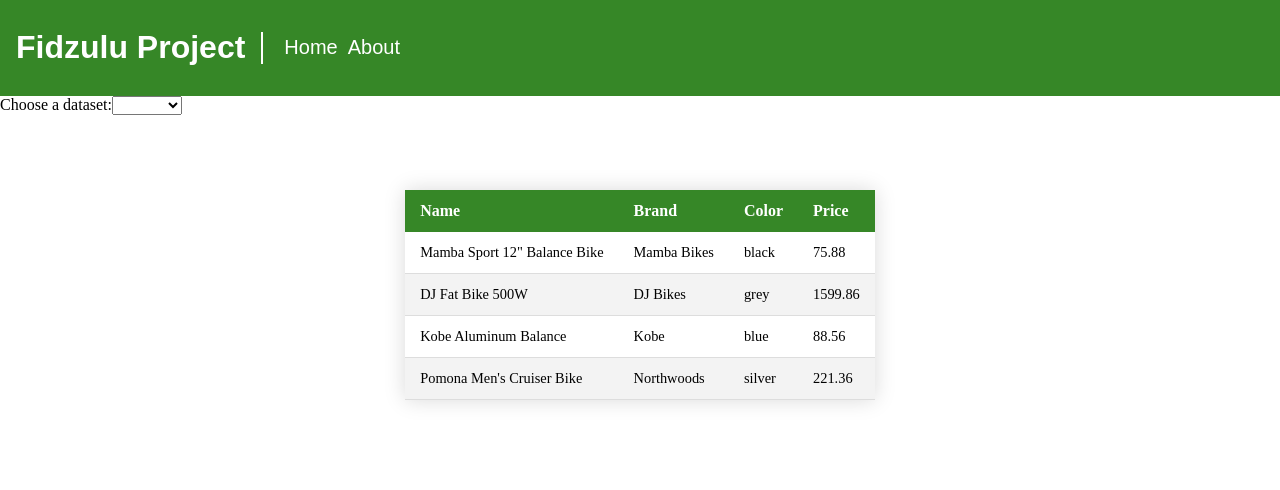
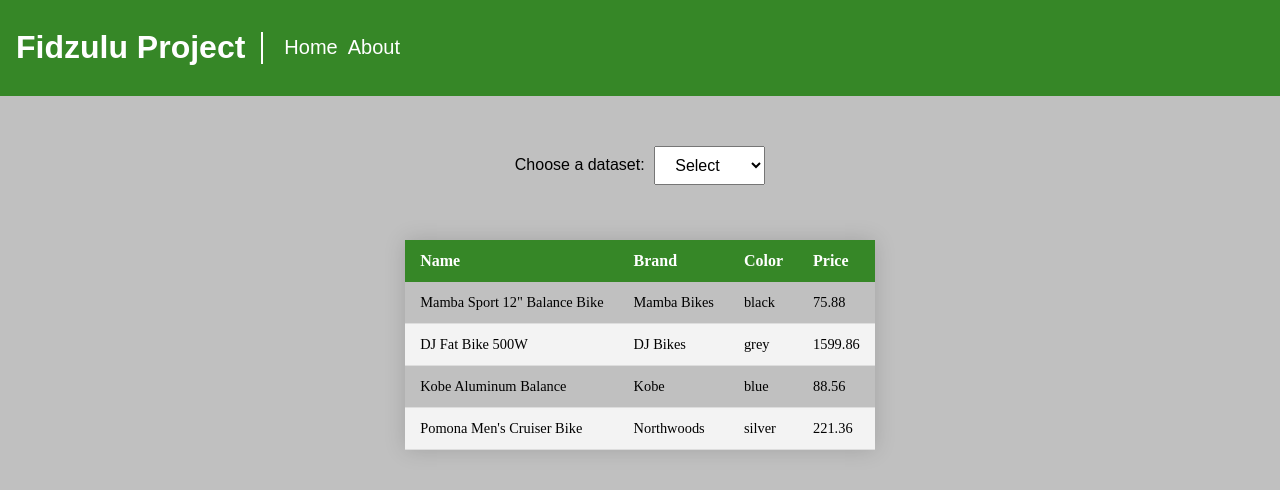
Before and after one commit to katiebrady217/fidzulu, an Angular app: page / in a window 1280 px wide. Shown: the top 490 px of the page. Built offline with nearby package versions, Linux system fonts and the light colour scheme.

Commit message:
Styling changes to homepage and dropdown

```diff
--- a/src/app/components/table/table.component.css
+++ b/src/app/components/table/table.component.css
@@ -12,12 +12,10 @@
     flex-direction: column;
     align-items: center;
     justify-content: center;
-    margin-top: 50px;
   }
 
   .account-table-container{
     max-width: 100%;
-    margin: 50px;
     display: flex;
     flex-direction: column;
     align-items: center;
--- a/src/app/dropdown/dropdown.component.css
+++ b/src/app/dropdown/dropdown.component.css
@@ -8,3 +8,39 @@
     line-height: 1.5em;
     font-size: 18px;
   }
+
+  .dropdown-container{
+    display: flex;
+    width: 260px;
+    align-items: center;
+    justify-content: space-around;
+    margin: 10px;
+  }
+
+  .dropdown-standard{
+    width: 100%;
+    display: block;
+    box-sizing: border-box;
+    padding-top: 0.25rem;
+    padding-bottom: 0.25rem;
+    padding-left: 1rem;
+    padding-right: 1rem;
+    font-size: 18px;
+    line-height: 1.5em;
+
+  }
+
+  .dropdown-label {
+    display: flex;
+    align-items: center;
+    font-family: sans-serif;
+    font-size: 16px;
+    color: black;;
+  }
+
+  .select-styling{
+    height: 39px;
+    padding: 0.25rem 1rem;
+    font-size: 16px;
+
+  }
--- a/src/app/dropdown/dropdown.component.html
+++ b/src/app/dropdown/dropdown.component.html
@@ -1,8 +1,11 @@
-<label for="data">Choose a dataset:</label>
 
-<select name="data" id="data" (click)="loadDataList(value)">
-    <option value="" selected></option>
-        <option *ngFor="let option of options" [value]="option" >
-            {{ option }}
-        </option>
-</select>
+<div class="dropdown-container">
+    <label class="dropdown-label" for="data">Choose a dataset:</label>
+
+    <select name="data" id="data" class="select-styling" (click)="loadDataList(value)">
+        <option value="">Select</option>
+            <option *ngFor="let option of options" [value]="option" >
+                {{ option }}
+            </option>
+    </select>
+</div>
--- a/src/app/pages/home/home.component.css
+++ b/src/app/pages/home/home.component.css
@@ -0,0 +1,12 @@
+.content-container{
+    display: flex;
+    flex-direction: column;
+    align-items: center;
+}
+
+.dropdowns-container{
+    margin: 40px 10px 20px 10px;
+    display: flex;
+    align-items: center;
+
+}
--- a/src/app/pages/home/home.component.html
+++ b/src/app/pages/home/home.component.html
@@ -1,3 +1,7 @@
 <app-header></app-header>
-<app-dropdown class="home-dropdown"[options] = "listOfData"></app-dropdown>
-<app-table></app-table>
+<div class="content-container">
+    <div class="dropdowns-container">
+        <app-dropdown class="home-dropdown"[options] = "listOfData"></app-dropdown>
+    </div>
+    <app-table></app-table>
+</div>
--- a/src/styles.css
+++ b/src/styles.css
@@ -3,4 +3,5 @@
 body{
     margin: 0;
     border: 0;
+    background-color: rgb(192, 192, 192);
 }
```
